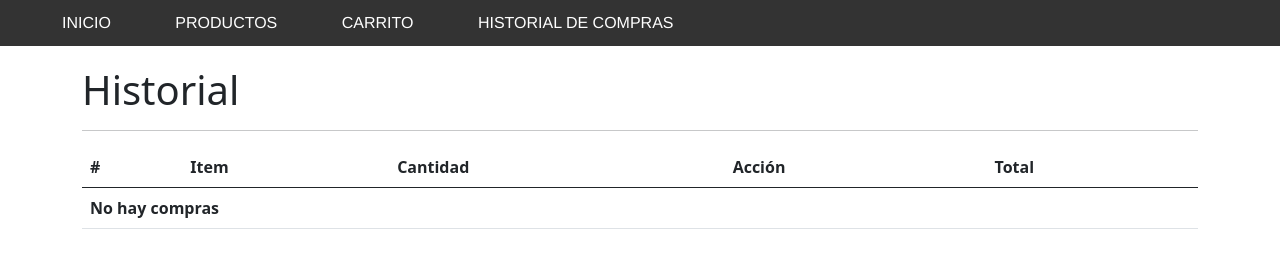
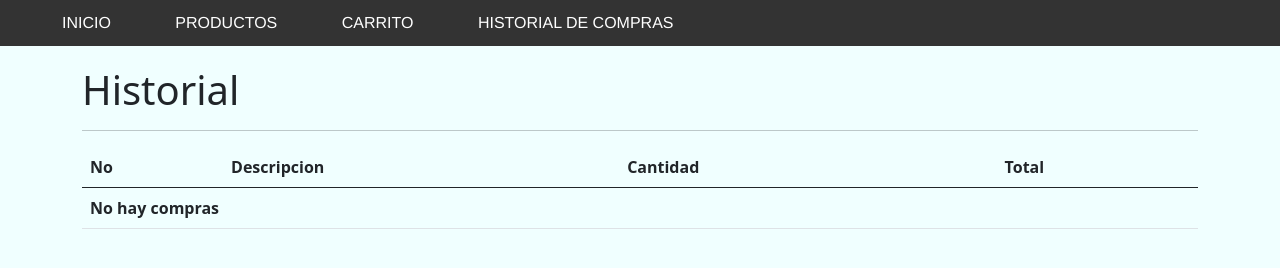
Before and after one commit to ezequielpro/selvynquijivix1901002007, a plain HTML site: page historial.html in a window 1280 px wide. Drawn offline with nearby package versions, Linux system fonts and the light colour scheme; no server answers.

Commit message:
Add files via upload

```diff
--- a/historial.html
+++ b/historial.html
@@ -6,6 +6,9 @@
 	<title>Tienda</title>
 	<link href="https://cdn.jsdelivr.net/npm/bootstrap@5.0.0-beta2/dist/css/bootstrap.min.css" rel="stylesheet" integrity="sha384-BmbxuPwQa2lc/FVzBcNJ7UAyJxM6wuqIj61tLrc4wSX0szH/Ev+nYRRuWlolflfl" crossorigin="anonymous">
 <style>
+body{
+  background-color:  #F0FFFF;
+}
   #menu{
   font-family: Helvetica, Arial;
   background: #333;
@@ -52,10 +55,10 @@
 		<table class="table">
         <thead>
           <tr>
-            <th scope="col">#</th>
-            <th scope="col">Item</th>
+            <th scope="col">No</th>
+            <th scope="col">Descripcion</th>
             <th scope="col">Cantidad</th>
-            <th scope="col">Acción</th>
+            <th scope="col"></th>
             <th scope="col">Total</th>
           </tr>
         </thead>
```
Also changed, not shown: carrito.html (+7 -4 lines), index.html (+0 -3 lines), productos.html (+5 -2 lines).
